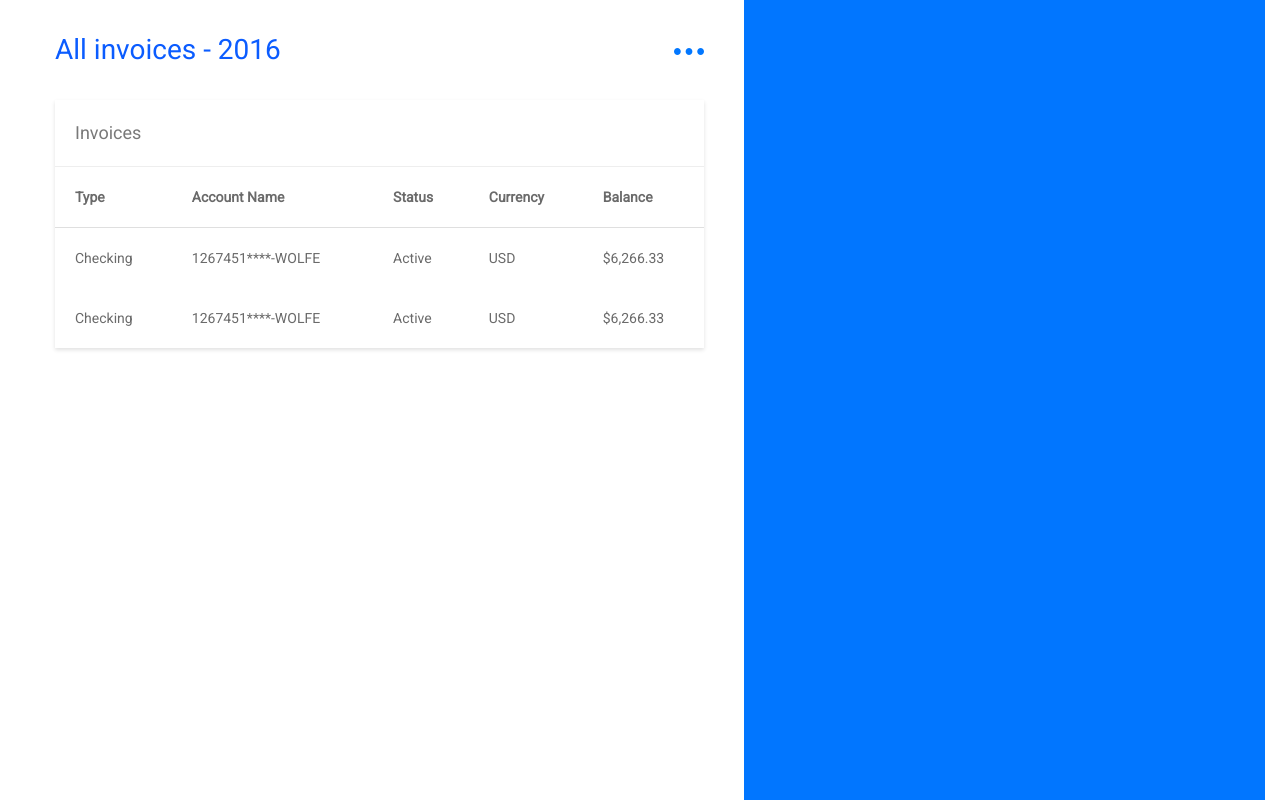
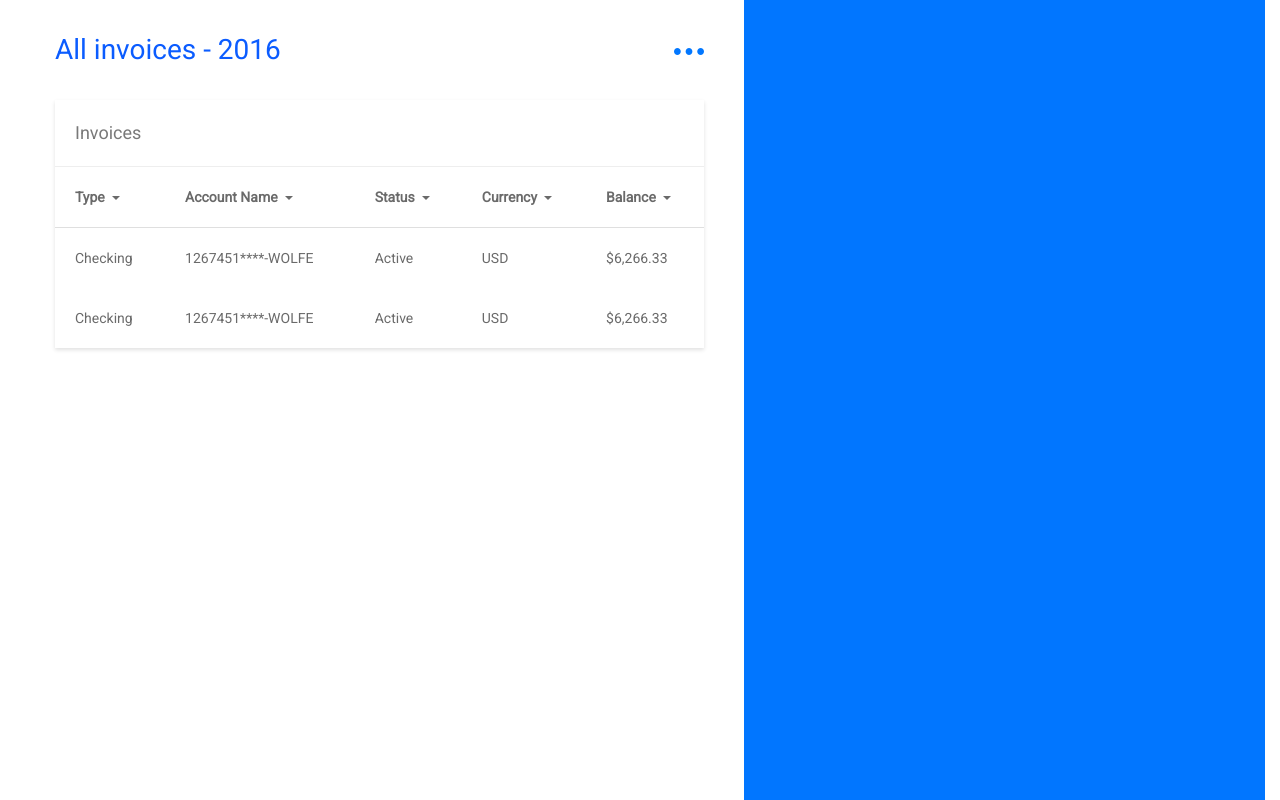
Before and after one commit to Hussein85/invoicing-app, an Angular app: page / in a window 1280 px wide. Shown: the top 800 px of the page. Built offline with nearby package versions, Linux system fonts and the light colour scheme; what ng2-bootstrap would draw is missing.

Commit message:
added caret-symbol to table fields

```diff
--- a/src/app/app.component.css
+++ b/src/app/app.component.css
@@ -41,18 +41,8 @@ table {
     font-size: 14px;
     font-weight: 500;
     color: #6a6a6a;
-
-    /*
-    border-top-style: solid;
-    border-top-color: #979797;
-    border-top-width: 1px;
-    border-bottom-style: solid;
-    border-bottom-color: #979797;
-    border-bottom-width: 1px;
-    */
     border-top: 1px solid rgba(121, 121, 121, 0.13);
     border-bottom: 1px solid rgba(121, 121, 121, 0.13);
-
 }
 
 .table th, .table td {
@@ -80,3 +70,8 @@ table {
 .borderless td, .borderless th {
     border: none;
 }
+
+.caret {
+    margin-left: 7px;
+    cursor: pointer;
+}
--- a/src/app/app.component.html
+++ b/src/app/app.component.html
@@ -21,11 +21,11 @@
               <th class="invoices" colspan="5">Invoices</th>
             </tr>
             <tr>
-              <th>Type</th>
-              <th>Account Name</th>
-              <th>Status</th>
-              <th>Currency</th>
-              <th>Balance</th>
+              <th>Type<span class="caret"></span></th>
+              <th>Account Name<span class="caret"></span></th>
+              <th>Status<span class="caret"></span></th>
+              <th>Currency<span class="caret"></span></th>
+              <th>Balance<span class="caret"></span></th>
             </tr>
           </thead>
           <tbody>
```
